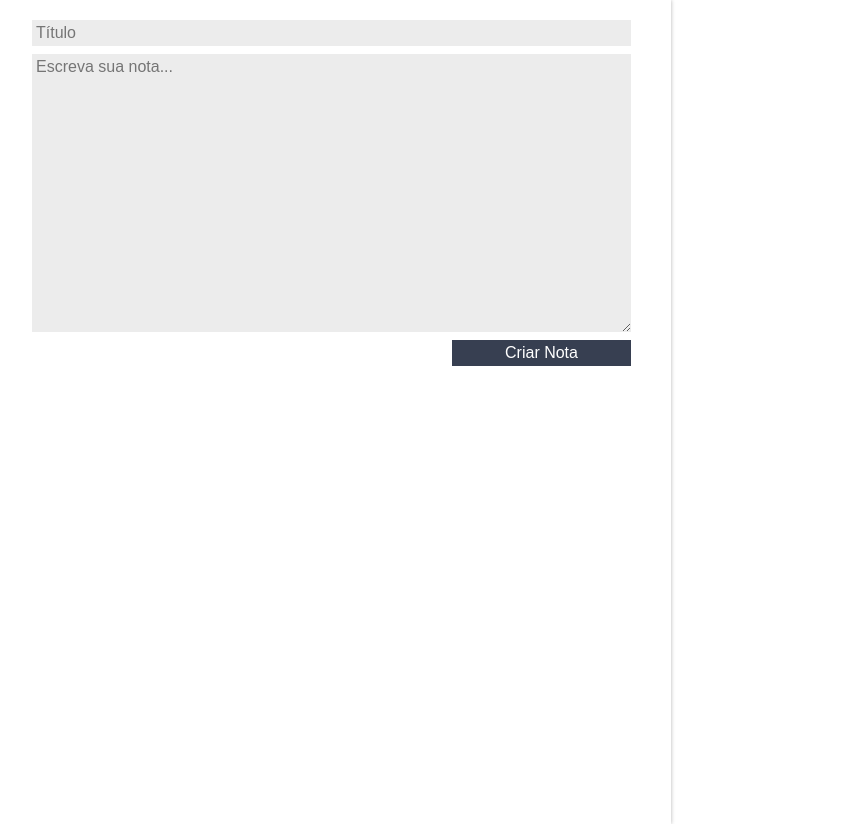
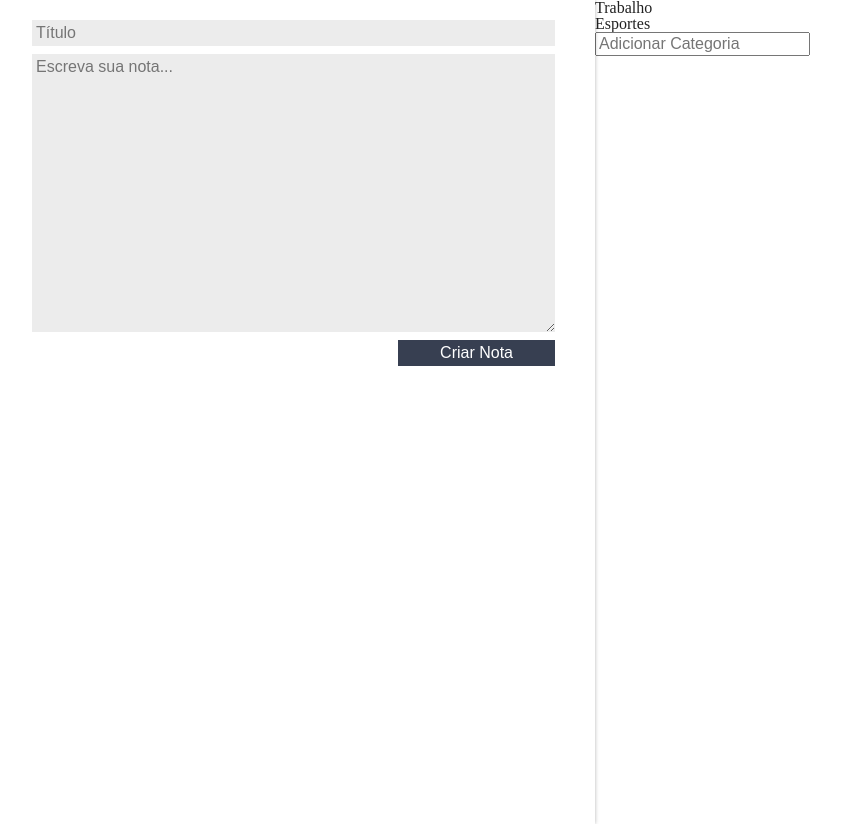
Before and after one commit to LeonardoPapst/ReactPractice, a React (Create React App) app: page / in a window 1280 px wide. Shown: the whole page, without its empty margins (8-849 px from the left). Built offline with nearby package versions, Linux system fonts and the light colour scheme.

Commit message:
Adding categories dynamically

```diff
--- a/src/App.js
+++ b/src/App.js
@@ -1,6 +1,7 @@
 import React, { Component } from "react";
 import ListaDeNotas from "./components/ListaDeNotas";
 import FormularioCadastro from "./components/FormularioCadastro";
+import ListaDeCategorias  from "./components/ListaDeCategorias";
 import "./assets/App.css";
 import './assets/index.css';
 
@@ -8,7 +9,8 @@
   constructor(){
     super();
     this.state = {
-      notas:[]
+      notas:[],
+      categorias:["Trabalho","Esportes"]
     };
   }
 
@@ -25,17 +27,28 @@
     let arrayNotas = this.state.notas;
     arrayNotas.splice(index,1);
     this.setState({notas:arrayNotas});
-    console.log("Deletar");
+  }
+
+  adicionarCategoria(nomeCategoria){
+    const novoArrayCategorias = [...this.state.categorias, nomeCategoria];
+    const novoEstado = {...this.state, categorias:novoArrayCategorias};
+    this.setState(novoEstado);
   }
 
   render() {
     return (
       <section className="conteudo">
         <FormularioCadastro criarNota={this.criarNota.bind(this)}/>
-        <ListaDeNotas
-          apagarNota={this.deletarNota.bind(this)}
-          notas={this.state.notas}
-        />
+        <main className="conteudo-principal">
+          <ListaDeCategorias
+            adicionarCategoria={this.adicionarCategoria.bind(this)}
+            categorias={this.state.categorias}
+          />
+          <ListaDeNotas
+            apagarNota={this.deletarNota.bind(this)}
+            notas={this.state.notas}
+          />
+        </main>
       </section>
     );
   }
--- a/src/assets/App.css
+++ b/src/assets/App.css
@@ -1,5 +1,9 @@
 .conteudo {
   display: flex;
+}
+
+.conteudo-principal {
+  flex-grow: 3;
 }
 
 :root {
--- /dev/null
+++ b/src/components/ListaDeCategorias/ListaDeCategorias.jsx
@@ -0,0 +1,32 @@
+import React, { Component } from "react";
+//import "./estilo.css";
+class ListaDeCategorias extends Component {
+  _handleEventoInput(e) {
+    if (e.key == "Enter") {
+      let valorCategoria = e.target.value;
+      this.props.adicionarCategoria(valorCategoria);
+    }
+  }
+  render() {
+    return (
+      <section className="lista-categorias">
+        <ul className="lista-categorias_lista">
+          {this.props.categorias.map((categoria, index) => {
+            return (
+              <li className="lista-categorias_item" key={index}>
+                {categoria}
+              </li>
+            );
+          })}
+        </ul>
+        <input
+          type="text"
+          className="lista-categorias_input"
+          placeholder="Adicionar Categoria"
+          onKeyUp={this._handleEventoInput.bind(this)}
+        />
+      </section>
+    );
+  }
+}
+export default ListaDeCategorias;
--- /dev/null
+++ b/src/components/ListaDeCategorias/index.js
@@ -0,0 +1,2 @@
+import ListaDeCategorias from "./ListaDeCategorias.jsx"
+export default ListaDeCategorias;
```
